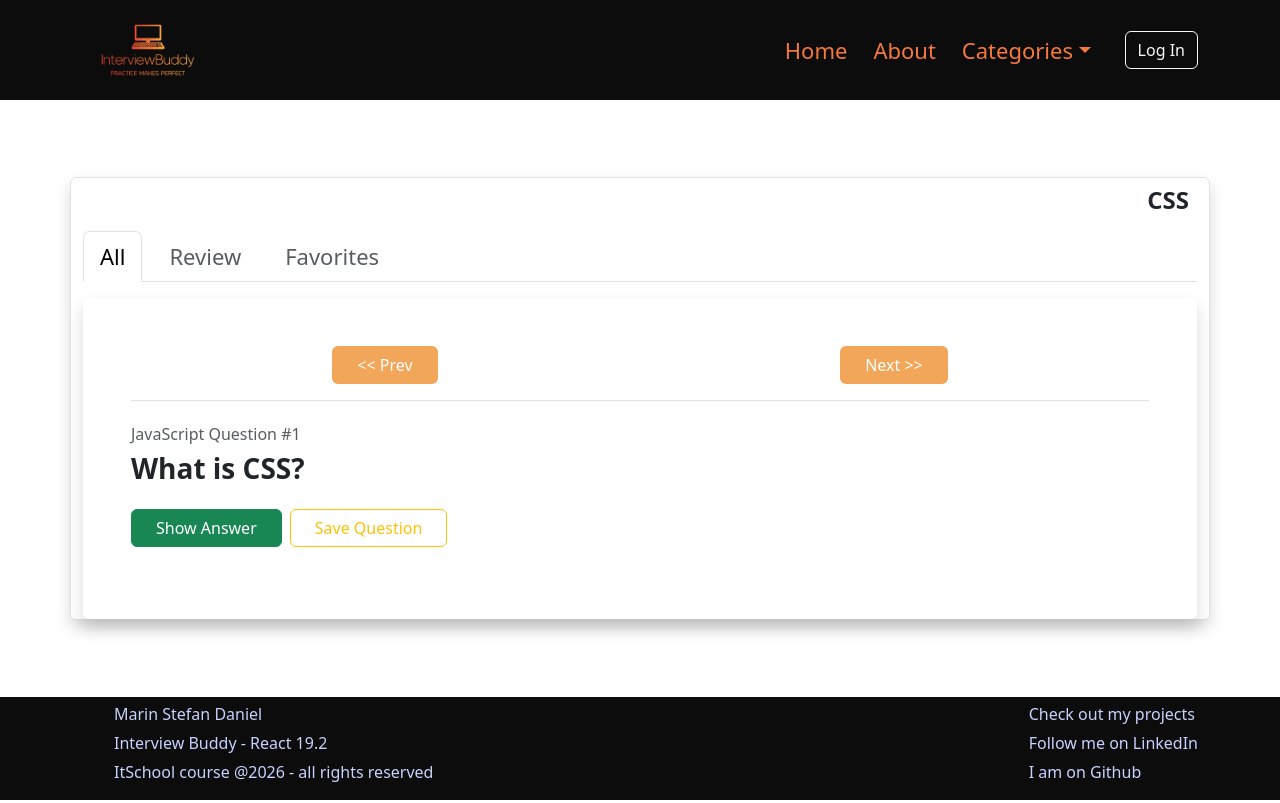
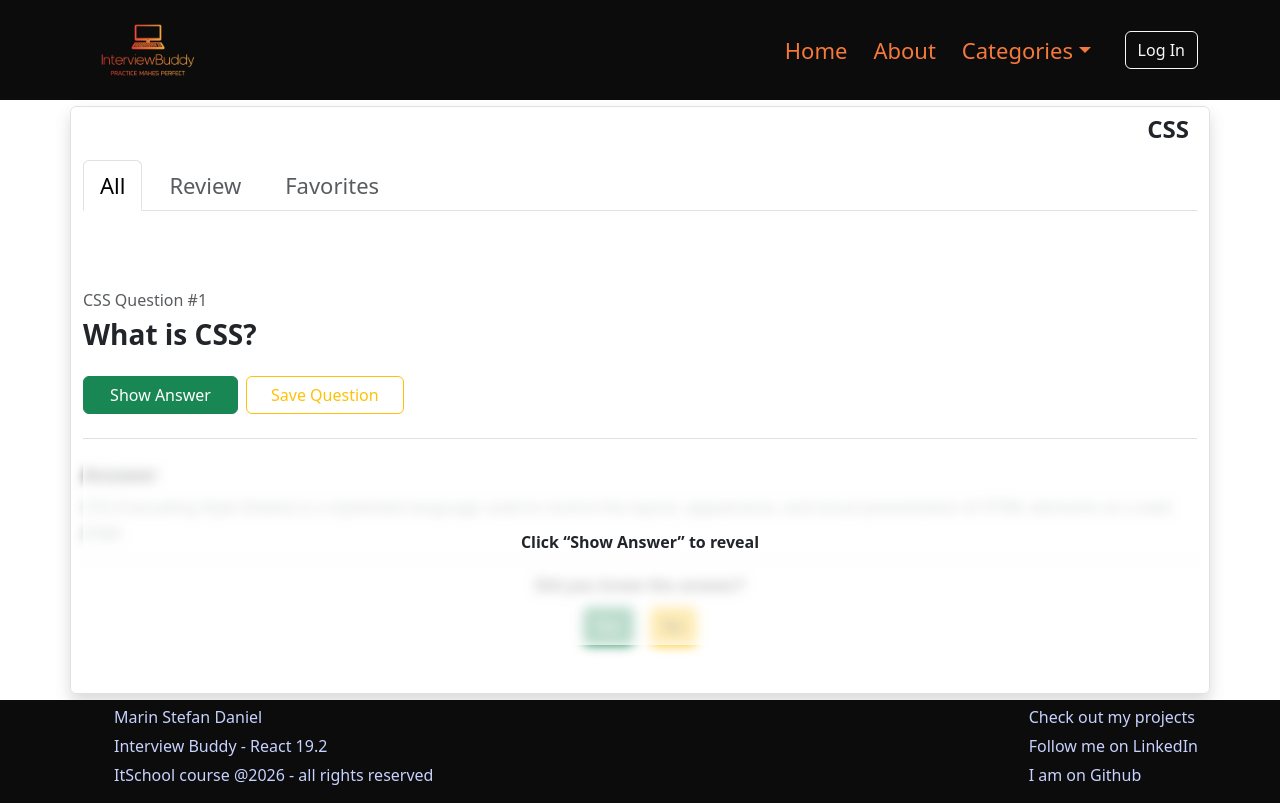
Before and after one commit to marin-stefan/InterviewBuddy, a React (Vite) app: page /category/css in a window 1280 px wide. Built offline with nearby package versions, Linux system fonts and the light colour scheme.

Commit message:
question card update and layout css update

```diff
--- a/src/components/Layout/Layout.css
+++ b/src/components/Layout/Layout.css
@@ -3,3 +3,24 @@
     flex-direction: column;
     min-height: 100vh ;
 }
+
+.layout main {
+    height: 250px;
+    overflow-y: scroll;
+}
+
+@media (min-width: 768px) {
+    .layout main {
+        height: 400px;
+    }
+
+    .layout main {
+        justify-content: center;
+    }
+}
+
+@media (min-width: 992px) {
+    .layout main {
+        height: 600px;
+    }
+}
--- a/src/components/Layout/Layout.jsx
+++ b/src/components/Layout/Layout.jsx
@@ -6,7 +6,7 @@ export default function Layout(props) {
     return (
         <div className="layout">
             <Header />
-            <main className="d-flex flex-column justify-content-center flex-fill">{props.children}</main>
+            <main className="d-flex flex-column flex-fill ">{props.children}</main>
             <Footer />
         </div>
     );
--- a/src/components/QuestionCard/QuestionCard.css
+++ b/src/components/QuestionCard/QuestionCard.css
@@ -1,9 +1,31 @@
-.question-btn-group .question-scroll-btn {
-    background-color: #F2A65A;
-    color: #FFFFFF;
+
+.answer-wrapper {
+    position: relative;
 }
 
-.question-btn-group .question-scroll-btn:hover {
-    background-color: #F5793B;
-    color: #FFFFFF;
+.answer-content {
+    filter: blur(6px);
 }
+
+.answer-wrapper.revealed .answer-content {
+    filter: none;
+}
+
+.answer-overlay {
+    position: absolute;
+    inset: 0;
+    background: rgba(255, 255, 255, 0.7);
+    display: flex;
+    align-items: center;
+    justify-content: center;
+    font-weight: 600;
+    pointer-events: none;
+}
+
+.question-btns {
+    min-width: 155px;
+}
+
+.tab-pane {
+    padding: none;
+}
--- a/src/components/QuestionCard/QuestionCard.jsx
+++ b/src/components/QuestionCard/QuestionCard.jsx
@@ -3,41 +3,54 @@ import { useState } from "react";
 
 export default function QuestionCard(props) {
     const [showAnswer, setShowAnswer] = useState(false);
-    const { question } = props;
+    const { question, category } = props;
 
     return (
-        <div className="shadow rounded p-4 p-lg-5 bg-white">
-            <div className="d-flex justify-content-around fw-semibold question-btn-group">
-                <button className="btn px-4 question-scroll-btn">
-                    &lt;&lt; Prev
-                </button>
-                <button className="btn px-4 question-scroll-btn">
-                    Next &gt;&gt;
-                </button>
-            </div>
-            <div className="mb-4 border-top pt-4 mt-3">
+        <div className="rounded pt-3 pb-3 pt-lg-5 pb-lg-5 bg-white">
+            <div className="mb-4 mt-3">
                 <h6 className="text-muted mb-2">
-                    JavaScript Question #{question.questionId}
+                    {category} Question #{question.questionId}
                 </h6>
                 <h3 className="fw-semibold">{question.question}</h3>
             </div>
-            <div className="d-flex mb-4 gap-2">
+            <div className="d-flex mb-4 gap-2 flex-wrap">
                 <button
-                    className="btn btn-success px-4"
+                    className="btn btn-success px-4 question-btns"
                     onClick={() => setShowAnswer((prev) => !prev)}
                 >
                     {showAnswer ? "Hide Answer" : "Show Answer"}
                 </button>
-                <button className="btn btn-outline-warning px-4">
+                <button className="btn btn-outline-warning px-4 question-btns">
                     Save Question
                 </button>
             </div>
-            {showAnswer && (
-                <div className="border-top pt-4 mt-3">
+
+            <div
+                className={`border-top pt-4 mt-3 answer-wrapper ${
+                    showAnswer ? "revealed" : ""
+                }`}
+            >
+                <div className="answer-content">
                     <h5 className="fw-semibold mb-2">Answer</h5>
                     <p className="mb-0 text-secondary">{question.answer}</p>
+
+                    <div className="mt-3 pt-3 border-top text-center">
+                        <h6 className="fw-semibold pb-1">
+                            Did you know the answer?
+                        </h6>
+                        <div className="d-flex gap-3 justify-content-center">
+                            <button className="btn btn-success">Yes</button>
+                            <button className="btn btn-warning">No</button>
+                        </div>
+                    </div>
                 </div>
-            )}
+
+                {!showAnswer && (
+                    <div className="answer-overlay">
+                        Click “Show Answer” to reveal
+                    </div>
+                )}
+            </div>
         </div>
     );
 }
```
